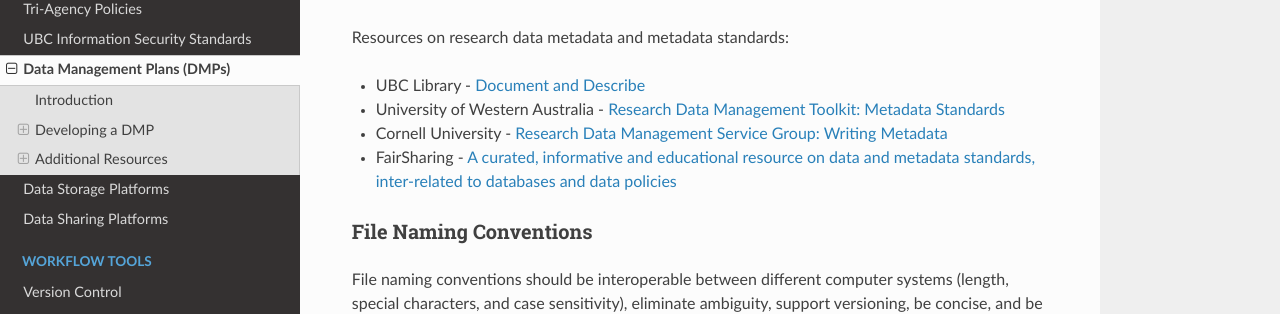
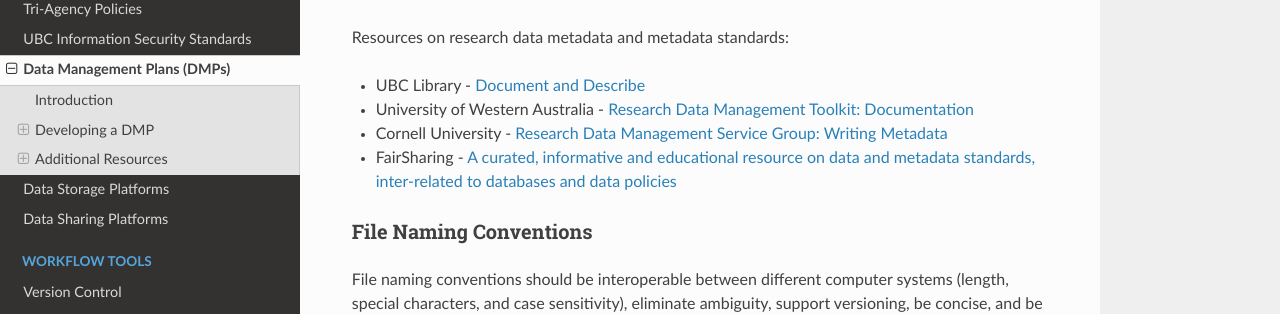
Before and after one commit to ubcbraincircuits/whitepaper, a Sphinx documentation site: the page built from source/dmp/index.rst, in a window 1280 px wide and 900 px high, scrolled down 1182 px. Shown: the part 158-472 px from the top of the window. Built offline with Sphinx 7.4.7 and the Read the Docs theme 2.0.0, drawn with Linux system fonts in a browser that asks for light colours; pages that are not in the unit, such as notebooks, are missing from menus.

Commit message:
Change UWA link

```diff
--- a/source/dmp/index.rst
+++ b/source/dmp/index.rst
@@ -44,7 +44,7 @@
 Resources on research data metadata and metadata standards:
 
 * UBC Library - `Document and Describe <http://researchdata.library.ubc.ca/plan/document-describe-your-data>`_
-* University of Western Australia -  `Research Data Management Toolkit: Metadata Standards <http://guides.library.uwa.edu.au/c.php?g=325196&p=2178564>`_
+* University of Western Australia -  `Research Data Management Toolkit: Documentation <https://guides.library.uwa.edu.au/RDMtoolkit/documentation>`_
 * Cornell University - `Research Data Management Service Group: Writing Metadata <http://data.research.cornell.edu/content/writing-metadata>`_
 * FairSharing  - `A curated, informative and educational resource on data and metadata standards, inter-related to databases and data policies <http://fairsharing.org>`_
 
```
